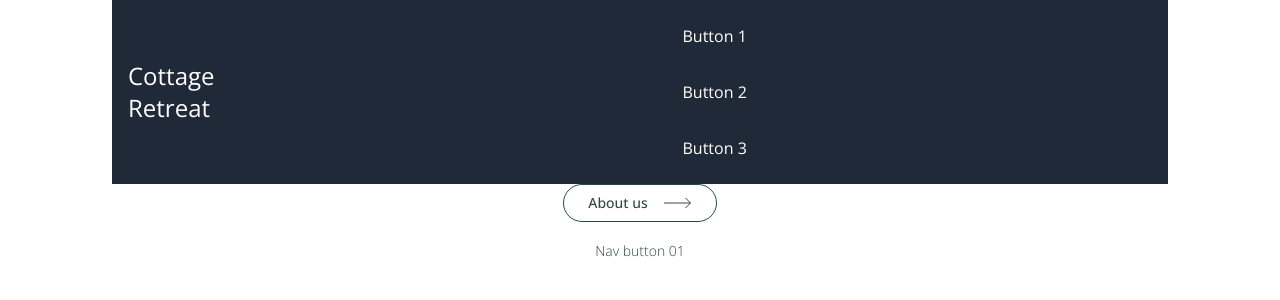
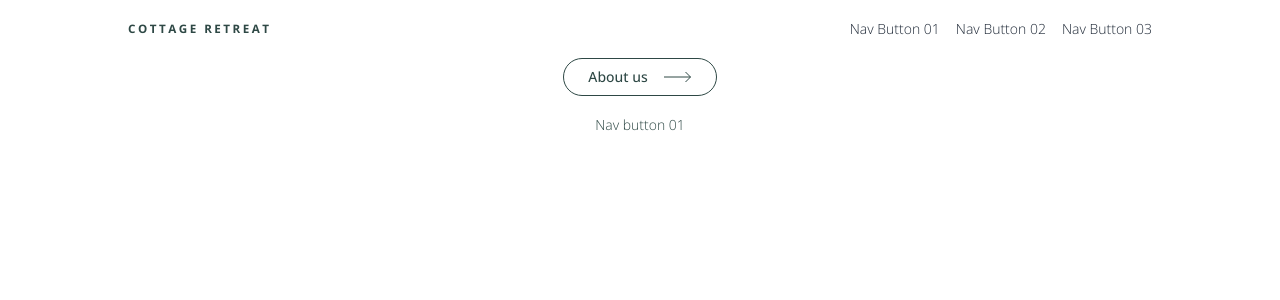
Before and after one commit to jacobutterworth/framework-tech-test, a Next.js app: page / in a window 1280 px wide. Shown: the top 300 px of the page. Built offline with nearby package versions, Linux system fonts and the light colour scheme.

Commit message:
Fix : fix nav bar

```diff
--- a/src/components/NavBar.tsx
+++ b/src/components/NavBar.tsx
@@ -1,36 +1,36 @@
 "use client";
+import { cn } from "@/lib/utils";
 // components/Navbar.tsx
 import { useState } from "react";
+import NavBarButton from "./NavBarButton";
 
 const Navbar: React.FC = () => {
-  const [isOpen, setIsOpen] = useState(true);
+  const [isOpen, setIsOpen] = useState(false);
 
   return (
-    <nav className="w-full px-4 py-4 bg-gray-800 text-white flex justify-between items-center relative">
-      <div className="text-2xl">Cottage Retreat</div>
+    <div className="w-full px-4 py-4 text-white flex justify-between items-center relative">
+      <span className="title-text text-green-100">COTTAGE RETREAT</span>
       <div
-        className={`md:flex md:items-center md:gap-4 ${
+        className={cn(
+          `md:flex md:items-center md:gap-4 md:h-auto`,
           isOpen
-            ? "top-0 left-0 w-full h-full bg-gray-800 flex flex-col items-center justify-center"
+            ? "top-0 left-0 w-screen h-screen bg-green-100 flex flex-col"
             : "hidden"
-        } md:flex`}
+        )}
       >
-        <a href="#" className="block md:inline-block px-4 py-2">
-          Button 1
-        </a>
-        <a href="#" className="block md:inline-block px-4 py-2">
-          Button 2
-        </a>
-        <a href="#" className="block md:inline-block px-4 py-2">
-          Button 3
-        </a>
+        <NavBarButton title="Nav Button 01" />
+        <NavBarButton title="Nav Button 02" />
+        <NavBarButton title="Nav Button 03" />
       </div>
       <div className="md:hidden">
-        <button onClick={() => setIsOpen(!isOpen)} className="text-2xl">
+        <button
+          onClick={() => setIsOpen(!isOpen)}
+          className="text-2xl text-green-100"
+        >
           &#9776;
         </button>
       </div>
-    </nav>
+    </div>
   );
 };
 
```
